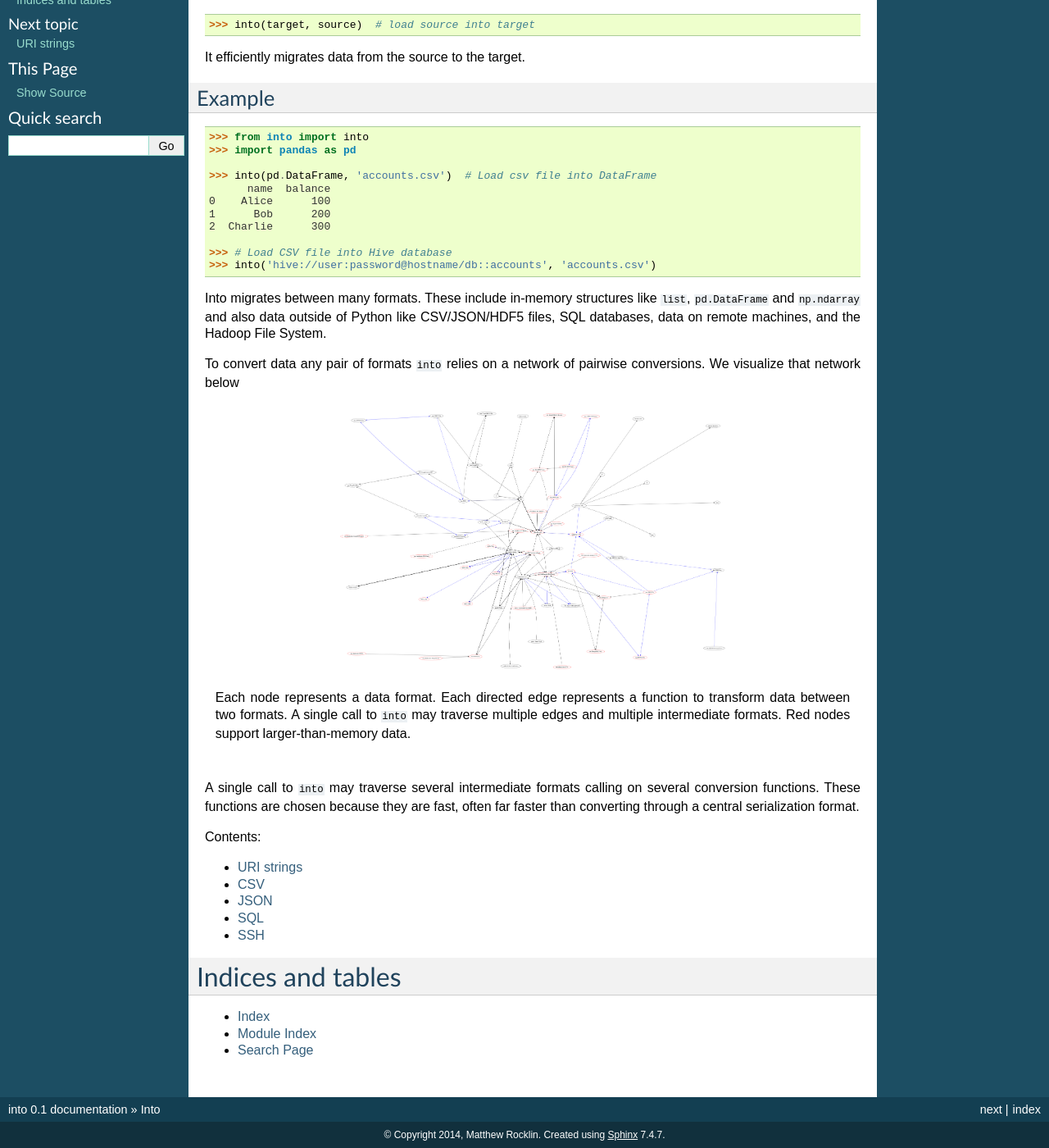
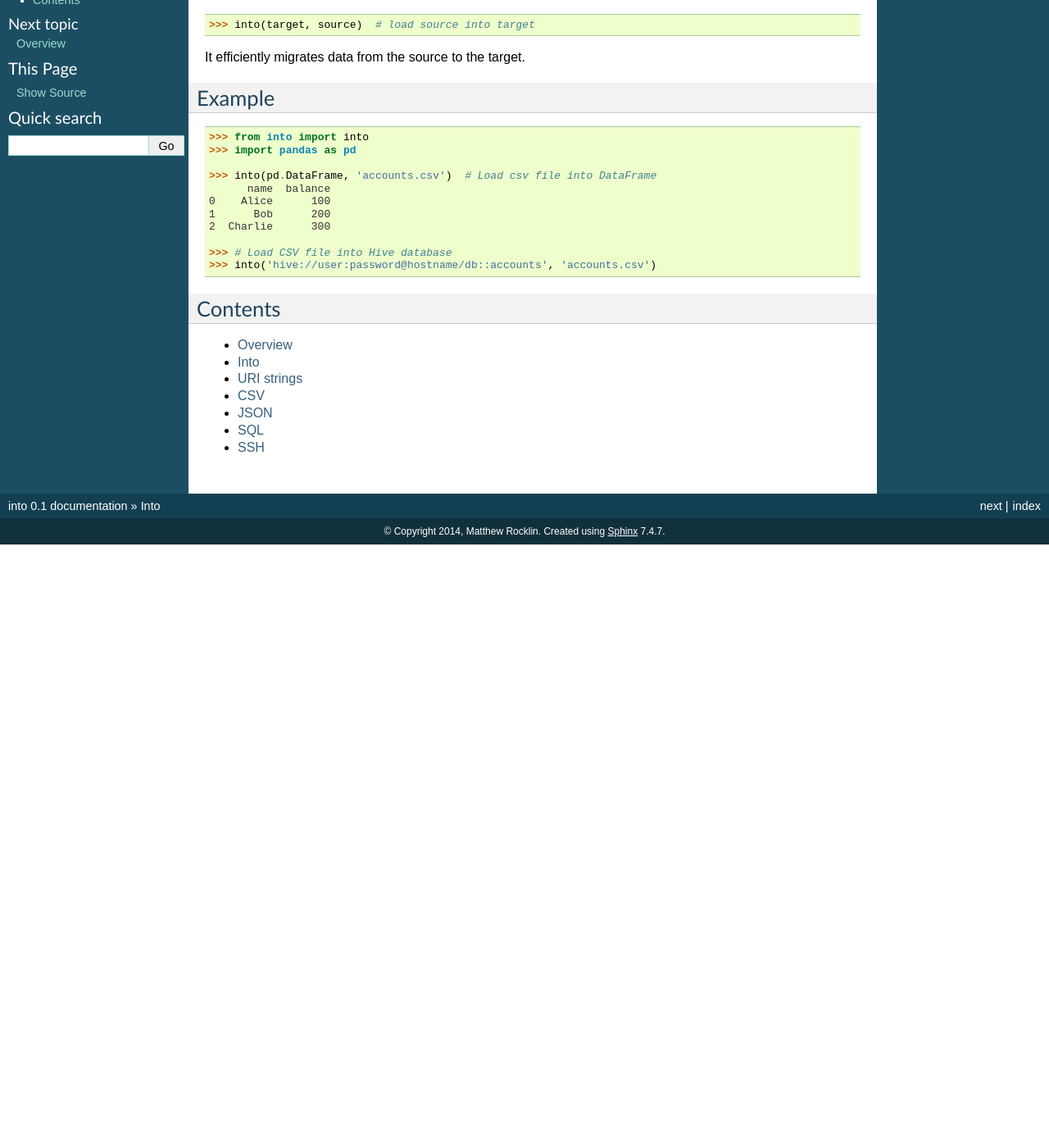
Before and after one commit to blaze/odo, a Sphinx documentation site: the page built from docs/source/index.rst, in a window 1280 px wide and 1400 px high, scrolled down 114 px. Shown: the whole window at 82% size. Built offline with Sphinx 7.4.7, drawn with Linux system fonts in a browser that asks for light colours; after the commit the page ends 900 px from its top, so only the background shows below that.

Commit message:
overview

```diff
--- a/docs/source/index.rst
+++ b/docs/source/index.rst
@@ -32,45 +32,16 @@
    >>> # Load CSV file into Hive database
    >>> into('hive://user:password@hostname/db::accounts', 'accounts.csv')
 
-Into migrates between many formats.  These include
-in-memory structures like ``list``, ``pd.DataFrame`` and ``np.ndarray`` and
-also data outside of Python like CSV/JSON/HDF5 files, SQL databases,
-data on remote machines, and the Hadoop File System.
 
-To convert data any pair of formats ``into`` relies on a network of
-pairwise conversions.  We visualize that network below
-
-.. figure:: images/conversions.png
-   :width: 60 %
-   :alt: into network of conversions
-   :target: _images/conversions.png
-
-
-   Each node represents a data format. Each directed edge represents a function
-   to transform data between two formats. A single call to ``into`` may
-   traverse multiple edges and multiple intermediate formats.  Red nodes
-   support larger-than-memory data.
-
-A single call to ``into`` may traverse several intermediate formats calling on
-several conversion functions.  These functions are chosen because they are
-fast, often far faster than converting through a central serialization format.
-
-Contents:
+Contents
+--------
 
 .. toctree::
    :maxdepth: 1
 
+   overview
    uri
    csv
    json
    sql
    ssh
-
-
-
-Indices and tables
-==================
-
-* :ref:`genindex`
-* :ref:`modindex`
-* :ref:`search`
--- a/docs/source/ssh.rst
+++ b/docs/source/ssh.rst
@@ -22,7 +22,7 @@
 
 We pass through authentication keyword arguments to the
 ``paramiko.SSHClient.connect`` method.  That method takes the following
-options:
+options::
 
     port=22
     username=None
```
Also changed, not shown: docs/source/overview.rst (added, +82 -0 lines).
